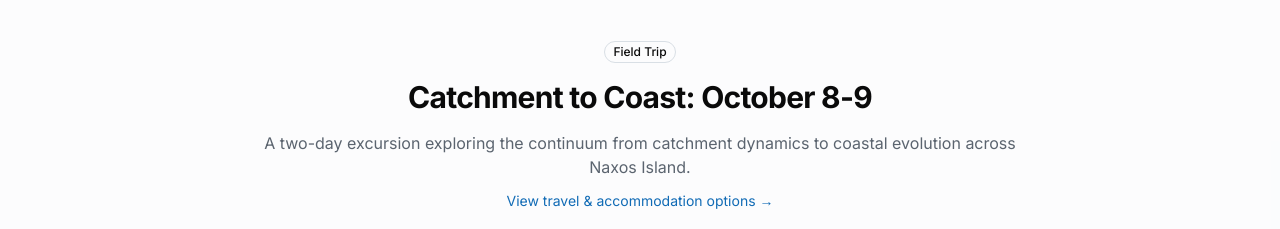
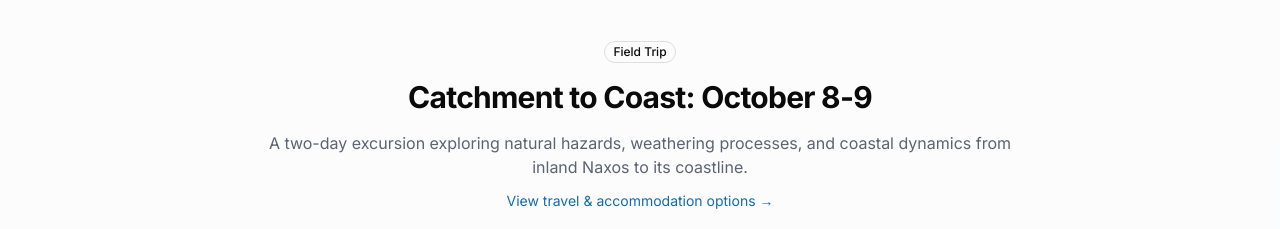
Before and after one commit to uoa-gr/denuchange, a React (Vite) app in the folder website/: page / in a window 1280 px wide. Shown: the part 2400-2629 px from the top of the page. Built offline with nearby package versions, Linux system fonts and the light colour scheme; no server answers.

Commit message:
Update field trip description

```diff
--- a/website/src/components/sections/FieldTrip.tsx
+++ b/website/src/components/sections/FieldTrip.tsx
@@ -235,8 +235,8 @@ export function FieldTrip() {
             Catchment to Coast: October 8-9
           </h2>
           <p className="text-muted-foreground">
-            A two-day excursion exploring the continuum from catchment dynamics
-            to coastal evolution across Naxos Island.
+            A two-day excursion exploring natural hazards, weathering processes,
+            and coastal dynamics from inland Naxos to its coastline.
           </p>
           <p className="text-sm text-muted-foreground mt-3">
             <a href="#travel" className="text-primary hover:underline">
```
